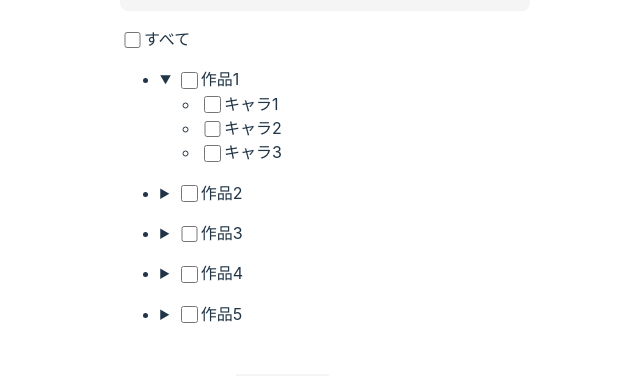
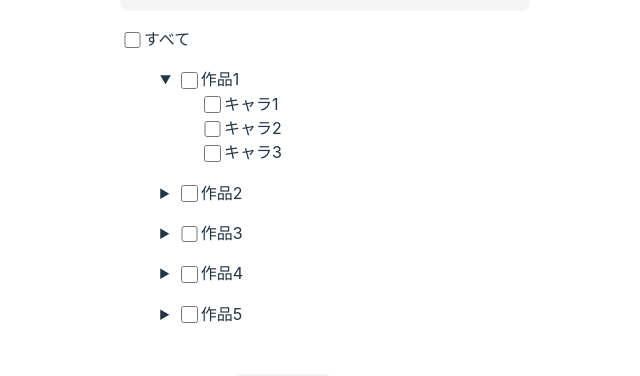
Before and after one commit to shimon1024/lecharsorter, a React (Vite) app: page / in a window 1280 px wide. Both pictures are taken after a click on the heading "作品1". Shown: the part 189-565 px from the top of the page, without its empty margins (315-955 px from the left). Built offline with nearby package versions, Linux system fonts and the light colour scheme.

Commit message:
チェックボックスのツリー表示の不要な装飾を削除

```diff
--- a/src/Setup.css
+++ b/src/Setup.css
@@ -1,3 +1,7 @@
+.gamegroup-tree {
+  list-style-type: none;
+}
+
 .setup-numpeople {
   margin-left: 0.25em;
 }
--- a/src/Setup.jsx
+++ b/src/Setup.jsx
@@ -2,11 +2,11 @@ import './Setup.css'
 
 function GameGroup({name, chars}) {
   return (
-    <ul>
+    <ul className="gamegroup-tree">
       <li>
         <details>
           <summary><label><input type="checkbox" />{name}</label></summary>
-          <ul>
+          <ul className="gamegroup-tree">
             {chars.map((c, i) => <li key={i}><label><input type="checkbox" />{c}</label></li>)}
           </ul>
         </details>
```
